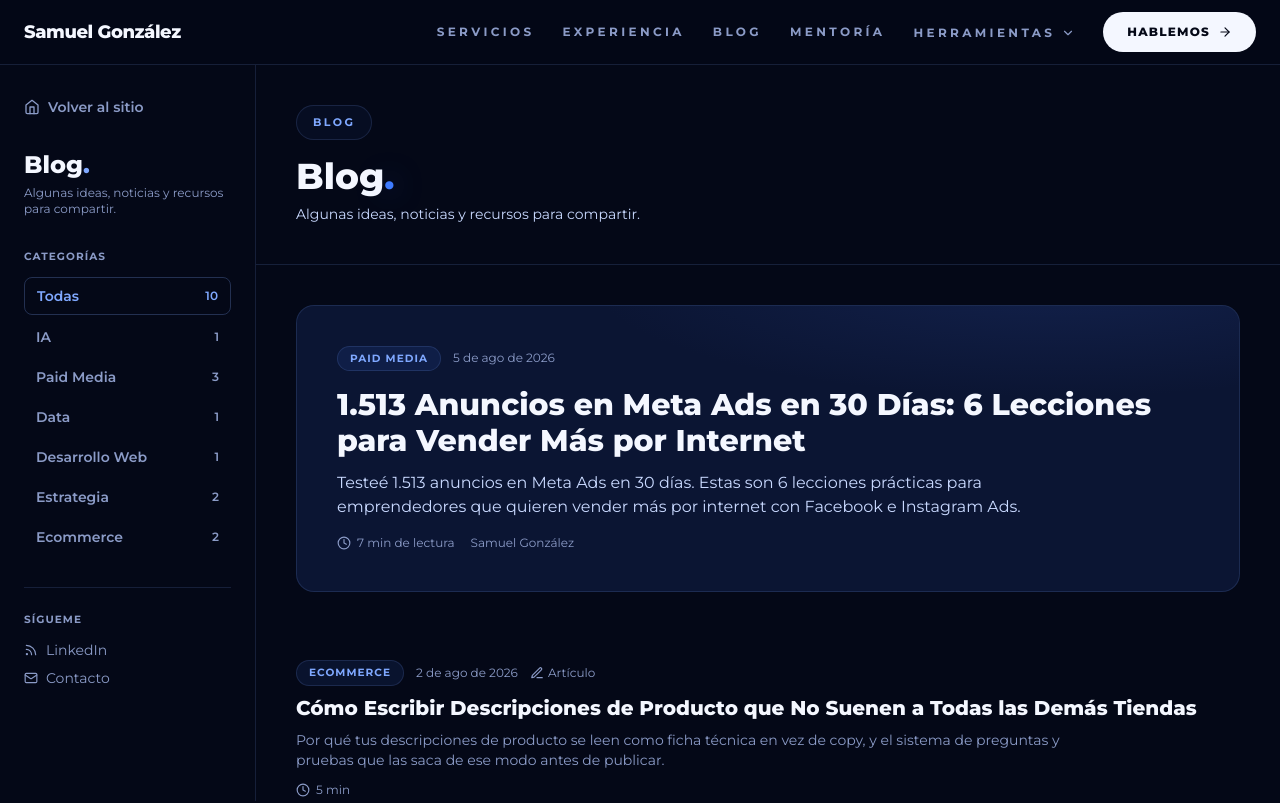
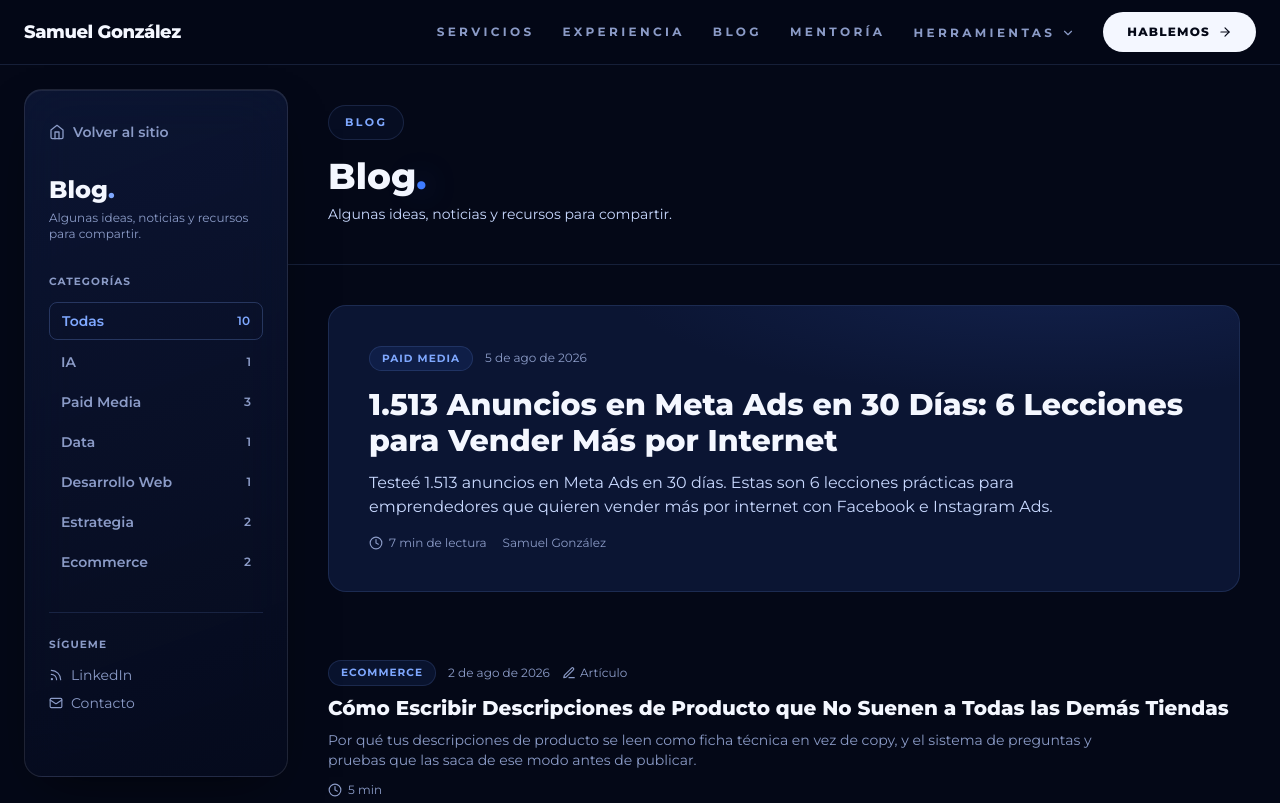
Before and after one commit to samigonza3/portafolio-2027, a React (Vite) app: page /blog in a window 1280 px wide. Shown: the top 803 px of the page. Built offline with nearby package versions, Linux system fonts and the light colour scheme.

Commit message:
Blog: sidebar glass flotante y scrollbar translúcida en todo el sitio

```diff
--- a/src/components/BlogSidebar.tsx
+++ b/src/components/BlogSidebar.tsx
@@ -20,7 +20,8 @@ export default function BlogSidebar() {
   }, {});
 
   return (
-    <aside className="lg:w-64 shrink-0 lg:border-r border-b lg:border-b-0 border-star-light/15 lg:h-[calc(100vh-4rem)] lg:sticky lg:top-16">
+    <aside className="shrink-0 px-4 pt-4 lg:pl-6 lg:pr-0 lg:w-72 lg:h-[calc(100vh-4rem)] lg:sticky lg:top-16 lg:py-6">
+      <div className="glass-panel lg:h-full flex flex-col overflow-hidden">
       {/* Toggle solo en mobile/tablet */}
       <button
         onClick={() => setMobileOpen((v) => !v)}
@@ -36,7 +37,7 @@ export default function BlogSidebar() {
       </button>
 
       <div
-        className={`${mobileOpen ? 'block' : 'hidden'} lg:block lg:h-full lg:overflow-y-auto px-6 pb-8 lg:py-8`}
+        className={`${mobileOpen ? 'block' : 'hidden'} lg:block lg:flex-1 lg:min-h-0 lg:overflow-y-auto glass-scroll px-6 pb-8 lg:py-8`}
       >
         <Link to="/" className="hidden lg:flex items-center gap-2 mb-8 group">
           <Home className="w-4 h-4 text-muted group-hover:text-star-light transition-colors" />
@@ -64,7 +65,7 @@ export default function BlogSidebar() {
                 className={`flex items-center justify-between px-3 py-2 rounded-lg text-sm font-semibold transition-colors ${
                   isBlogList && !activeCategory
                     ? 'bg-star/12 text-star-light border border-star-light/25'
-                    : 'text-muted hover:text-frost hover:bg-space-800'
+                    : 'text-muted hover:text-frost hover:bg-white/5'
                 }`}
               >
                 Todas
@@ -79,7 +80,7 @@ export default function BlogSidebar() {
                   className={`flex items-center justify-between px-3 py-2 rounded-lg text-sm font-semibold transition-colors ${
                     isBlogList && activeCategory === cat
                       ? 'bg-star/12 text-star-light border border-star-light/25'
-                      : 'text-muted hover:text-frost hover:bg-space-800'
+                      : 'text-muted hover:text-frost hover:bg-white/5'
                   }`}
                 >
                   {cat}
@@ -112,6 +113,7 @@ export default function BlogSidebar() {
           </div>
         </div>
       </div>
+      </div>
     </aside>
   );
 }
--- a/src/index.css
+++ b/src/index.css
@@ -220,3 +220,61 @@
     transition-duration: 0.01ms !important;
   }
 }
+
+/* ===== Scroll glass =====
+   Barra de scroll fina y translúcida (vidrio azul) para toda la página y
+   para contenedores con scroll propio como el sidebar del blog. */
+html {
+  scrollbar-width: thin;
+  scrollbar-color: rgba(127, 168, 255, 0.35) transparent;
+}
+
+::-webkit-scrollbar {
+  width: 10px;
+  height: 10px;
+}
+
+::-webkit-scrollbar-track {
+  background: transparent;
+}
+
+::-webkit-scrollbar-thumb {
+  background: linear-gradient(180deg, rgba(127, 168, 255, 0.45), rgba(62, 123, 255, 0.3));
+  border: 3px solid transparent;
+  border-radius: 999px;
+  background-clip: padding-box;
+}
+
+::-webkit-scrollbar-thumb:hover {
+  background: linear-gradient(180deg, rgba(127, 168, 255, 0.75), rgba(62, 123, 255, 0.55));
+  background-clip: padding-box;
+}
+
+::-webkit-scrollbar-corner {
+  background: transparent;
+}
+
+@layer components {
+  /* Panel de vidrio: fondo translúcido con desenfoque, borde claro sutil
+     y brillo interior arriba. */
+  .glass-panel {
+    @apply rounded-card border border-white/10 backdrop-blur-xl;
+    background: linear-gradient(160deg, rgba(27, 46, 102, 0.35), rgba(7, 13, 34, 0.55));
+    box-shadow:
+      inset 0 1px 0 rgba(255, 255, 255, 0.08),
+      0 20px 50px -20px rgba(0, 0, 0, 0.6);
+  }
+
+  /* Contenedor con scroll interno que se desvanece arriba y abajo en vez
+     de cortar el contenido en seco. */
+  .glass-scroll {
+    scrollbar-width: thin;
+    scrollbar-color: rgba(127, 168, 255, 0.3) transparent;
+    -webkit-mask-image: linear-gradient(180deg, transparent 0, #000 20px, #000 calc(100% - 24px), transparent 100%);
+    mask-image: linear-gradient(180deg, transparent 0, #000 20px, #000 calc(100% - 24px), transparent 100%);
+  }
+
+  .glass-scroll::-webkit-scrollbar {
+    width: 6px;
+  }
+}
```
